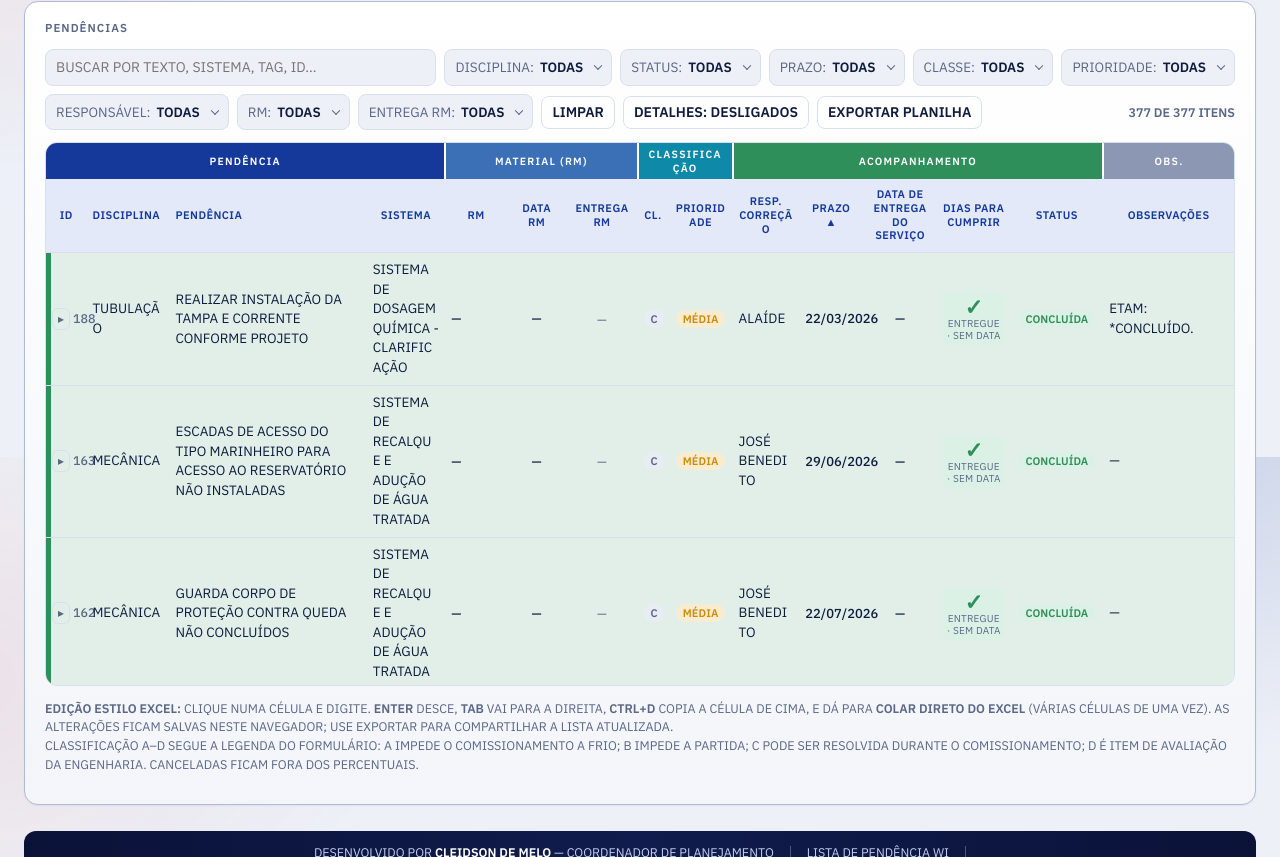
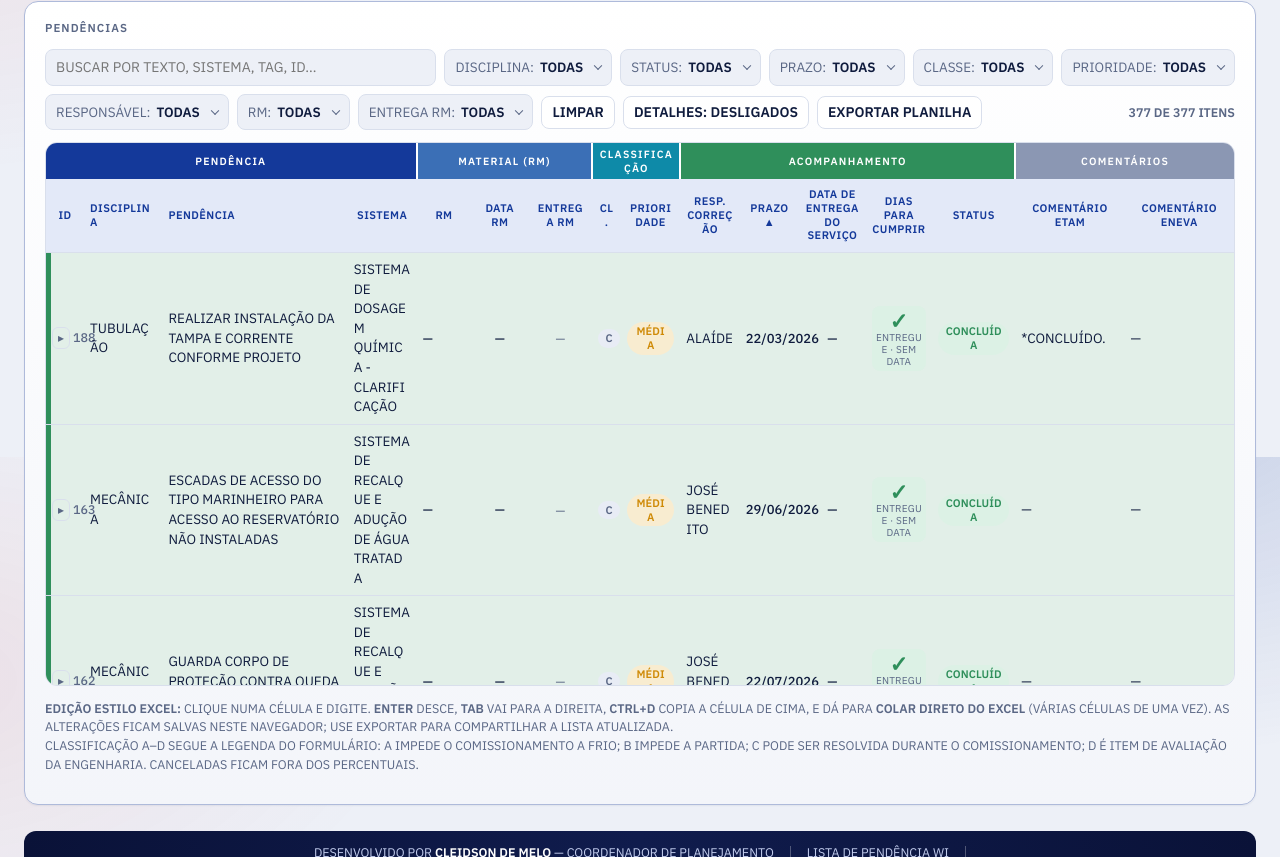
Before and after one commit to documentoacredcard-collab/lista-de-pendencias-eta-wi, a plain HTML site: page index.html in a window 1280 px wide. Shown: the part 1943-2800 px from the top of the page. Drawn offline with nearby package versions, Linux system fonts and the light colour scheme.

Commit message:
Troca coluna Observações por Comentário ETAM e Comentário ENEVA
Co-Authored-By: Claude Sonnet 5.5 <noreply@anthropic.com>

```diff
--- a/index.html
+++ b/index.html
@@ -708,7 +708,7 @@ function renderResp(){
   $('resp').querySelectorAll('.row').forEach(e=>e.onclick=()=>setF('re',e.dataset.r));
 }
 
-const COLS = [['id','ID'],['disc','Disciplina'],['pend','Pendência'],['sis','Sistema'],['rm','RM'],['rmdt','Data RM'],['rmen','Entrega RM'],['cls','Cl.'],['pri','Prioridade'],['rc','Resp. correção'],['prazo','Prazo'],['ent','Data de entrega do serviço'],['dias','Dias para cumprir'],['st','Status'],['obs','Observações']];
+const COLS = [['id','ID'],['disc','Disciplina'],['pend','Pendência'],['sis','Sistema'],['rm','RM'],['rmdt','Data RM'],['rmen','Entrega RM'],['cls','Cl.'],['pri','Prioridade'],['rc','Resp. correção'],['prazo','Prazo'],['ent','Data de entrega do serviço'],['dias','Dias para cumprir'],['st','Status'],['etam','Comentário ETAM'],['eneva','Comentário ENEVA']];
 $('thead').innerHTML = '<tr>'+COLS.map(c=>`<th data-k="${c[0]}">${c[1]}<span class="arr"></span></th>`).join('')+'</tr>';
 $('thead').querySelectorAll('th').forEach(th=>th.onclick=()=>{ const k=th.dataset.k; sortDir = sortKey===k? -sortDir : 1; sortKey=k; renderTable(); });
 
@@ -739,11 +739,6 @@ function nice(s){
 const LS_KEY='wi_edits_v2';
 let EDITS={pend:{},comp:{},addP:[],addC:[]}, EDIT=true, ALLDET=false;
 try{ const raw=localStorage.getItem(LS_KEY); if(raw) EDITS=Object.assign(EDITS,JSON.parse(raw)); }catch(e){}
-(function seedObs(){
-  /* Observações vindas da planilha: ETAM, ENEVA, Comentários Eneva, Comentário Engenharia Eneva */
-  DATA.forEach(r=>{ if(r.obs==null){ const t=[]; const a=(x,l)=>{ x=(x||'').trim(); if(x) t.push(l?l+': '+x:x); };
-    a(r.etam,'ETAM'); a(r.eneva,'ENEVA'); a(r.ce,'COMENTÁRIOS ENEVA'); a(r.cen,'COMENTÁRIO ENGENHARIA ENEVA'); r.obs=t.join('\n'); } });
-})();
 (function applyEdits(){
   DATA.forEach(r=>{ const o=EDITS.pend[r.id]; if(o) Object.assign(r,o); if(r.rm==null) r.rm=''; });
   COMPRAS.forEach(r=>{ const o=EDITS.comp[r.id]; if(o) Object.assign(r,o); });
@@ -815,15 +810,15 @@ function renderTable(){
     const idc=`<td class="id"><button class="mini" data-exp="${r.id}" aria-label="Detalhes" aria-expanded="${open}">${open?'▾':'▸'}</button> ${r.id}${isAdded('p',r)?` <button class="mini del" data-del="${r.id}" title="Excluir item novo">×</button>`:''}</td>`;
     let h;
     if(EDIT){
-      h=`<tr class="r edit ${rowCls('p',r)}" data-id="${r.id}">${idc}<td>${eTxt('p',r,'disc','dl-disc')}</td><td class="pend">${eArea('p',r,'pend')}</td><td>${eArea('p',r,'sis')}</td><td>${rmCell(r,true)}</td><td>${eDate('p',r,'rmdt')}</td><td class="rmen">${enEdit(r)}</td><td>${eSel('p',r,'cls',['A','B','C','D'])}</td><td>${eSel('p',r,'pri',['Alta','Média','Baixa'])}</td><td>${eArea('p',r,'rc')}</td><td>${eDate('p',r,'prazo')}</td><td>${eDate('p',r,'ent')}</td><td class="dias">${diasCell(r)}</td><td>${eSel('p',r,'st',ORDER)}</td><td class="obs">${eArea('p',r,'obs')}</td></tr>`;
+      h=`<tr class="r edit ${rowCls('p',r)}" data-id="${r.id}">${idc}<td>${eTxt('p',r,'disc','dl-disc')}</td><td class="pend">${eArea('p',r,'pend')}</td><td>${eArea('p',r,'sis')}</td><td>${rmCell(r,true)}</td><td>${eDate('p',r,'rmdt')}</td><td class="rmen">${enEdit(r)}</td><td>${eSel('p',r,'cls',['A','B','C','D'])}</td><td>${eSel('p',r,'pri',['Alta','Média','Baixa'])}</td><td>${eArea('p',r,'rc')}</td><td>${eDate('p',r,'prazo')}</td><td>${eDate('p',r,'ent')}</td><td class="dias">${diasCell(r)}</td><td>${eSel('p',r,'st',ORDER)}</td><td class="obs">${eArea('p',r,'etam')}</td><td class="obs">${eArea('p',r,'eneva')}</td></tr>`;
     } else {
       const cls=ST[r.st]?.[1]||'t-idle', pc={Alta:'t-bad',Média:'t-warn',Baixa:'t-idle'}[r.pri]||'t-idle', cc=(r.cls==='A'||r.cls==='B')?'t-bad':(r.cls==='D'?'t-warn':'t-idle');
-      h=`<tr class="r ${rowCls('p',r)}" data-id="${r.id}">${idc}<td>${esc(r.disc)}</td><td class="pend"><div class="clamp">${esc(nice(r.pend))}</div></td><td>${esc(nice(r.sis))||'—'}</td><td class="dt">${rmCell(r,false)}</td><td class="dt">${fmtD(r.rmdt)}</td><td class="rmen">${enCell(r)}</td><td><span class="tag ${cc}">${esc(r.cls)||'—'}</span></td><td><span class="tag ${pc}">${esc(r.pri)||'—'}</span></td><td>${esc(r.rc)||'—'}</td><td class="dt">${fmtD(r.prazo)}</td><td class="dt">${fmtD(r.ent)}</td><td class="dias">${diasCell(r)}</td><td><span class="tag ${cls}">${esc(r.st)||'—'}</span></td><td class="obs"><div class="clamp">${esc(r.obs)||'—'}</div></td></tr>`;
+      h=`<tr class="r ${rowCls('p',r)}" data-id="${r.id}">${idc}<td>${esc(r.disc)}</td><td class="pend"><div class="clamp">${esc(nice(r.pend))}</div></td><td>${esc(nice(r.sis))||'—'}</td><td class="dt">${rmCell(r,false)}</td><td class="dt">${fmtD(r.rmdt)}</td><td class="rmen">${enCell(r)}</td><td><span class="tag ${cc}">${esc(r.cls)||'—'}</span></td><td><span class="tag ${pc}">${esc(r.pri)||'—'}</span></td><td>${esc(r.rc)||'—'}</td><td class="dt">${fmtD(r.prazo)}</td><td class="dt">${fmtD(r.ent)}</td><td class="dias">${diasCell(r)}</td><td><span class="tag ${cls}">${esc(r.st)||'—'}</span></td><td class="obs"><div class="clamp">${esc(r.etam)||'—'}</div></td><td class="obs"><div class="clamp">${esc(r.eneva)||'—'}</div></td></tr>`;
     }
     if((open||ALLDET)&&EDIT){ h += `<tr class="det${ALLDET?' always':''}"><td colspan="${NC}">${detEdit(r)}</td></tr>`; }
     else if(ALLDET){
       h += `<tr class="det always"><td colspan="${NC}"><div class="dl dlc"><div><b>TAG / KKS</b>${esc(r.tag)||'—'}</div><div><b>Identificada por</b>${esc(r.ri)||'—'} em ${fmtD(r.di)}</div><div><b>Gera custo futuro?</b>${esc(r.custo)||'—'}</div><div><b>Status compra</b>${esc(r.compra)||'—'}</div>
-      ${r.etam?`<div class="full"><b>ETAM</b>${esc(r.etam)}</div>`:''}${r.eneva?`<div class="full"><b>ENEVA</b>${esc(r.eneva)}</div>`:''}
+
       ${r.ce?`<div class="full"><b>Comentários Eneva</b>${esc(r.ce)}</div>`:''}${r.cen?`<div class="full"><b>Comentário Engenharia Eneva</b>${esc(r.cen)}</div>`:''}</div></td></tr>`;
     }
     else if(open){
@@ -832,7 +827,7 @@ function renderTable(){
       <div><b>Identificada por</b>${esc(r.ri)||'—'} em ${fmtD(r.di)}</div><div><b>Responsável pela correção</b>${esc(r.rc)||'—'}</div>
       <div><b>Data de entrega</b>${fmtD(r.ent)}</div><div><b>Gera custo futuro?</b>${esc(r.custo)||'—'}</div>
       <div><b>Status compra</b>${esc(r.compra)||'—'}</div>
-      ${r.etam?`<div class="full"><b>ETAM</b>${esc(r.etam)}</div>`:''}${r.eneva?`<div class="full"><b>ENEVA</b>${esc(r.eneva)}</div>`:''}
+
       ${r.ce?`<div class="full"><b>Comentários Eneva</b>${esc(r.ce)}</div>`:''}${r.cen?`<div class="full"><b>Comentário Engenharia Eneva</b>${esc(r.cen)}</div>`:''}</div></td></tr>`;
     }
     return h; }).join('') : `<tr><td colspan="${NC}" class="empty">${emptyMsg()}</td></tr>`;
@@ -930,7 +925,7 @@ function enEdit(r){ const auto=enState(Object.assign({},r,{enOv:''})), cur=r.enO
   return `<select class="ed ${cls}" data-kind="p" data-id="${r.id}" data-k="enOv" aria-label="Entrega da RM"><option value=""${cur?'':' selected'}>Auto · ${auto}</option>${['Previsão vencida','Chega em 7 dias','No prazo','Sem previsão','Entregue','RM fora da lista de material','Sem RM'].map(x=>`<option${cur===x?' selected':''}>${x}</option>`).join('')}</select>${pv?`<div class="note" style="padding:0 6px 4px">${fmtD(pv)}</div>`:''}`; }
 function detEdit(r){
   const f=(l,h,full)=>`<div${full?' class="full"':''}><b>${l}</b>${h}</div>`;
-  return `<div class="dl">${f('TAG / KKS',eTxt('p',r,'tag'))}${f('Identificada por',eTxt('p',r,'ri'))}${f('Data de identificação',eDate('p',r,'di'))}${f('Data de entrega',eDate('p',r,'ent'))}${f('Gera custo futuro?',eSel('p',r,'custo',['Sim','Não']))}${f('Status compra',eTxt('p',r,'compra'))}${f('ETAM',eArea('p',r,'etam'),1)}${f('ENEVA',eArea('p',r,'eneva'),1)}${f('Comentários Eneva',eArea('p',r,'ce'),1)}${f('Comentário Engenharia Eneva',eArea('p',r,'cen'),1)}</div>`;
+  return `<div class="dl">${f('TAG / KKS',eTxt('p',r,'tag'))}${f('Identificada por',eTxt('p',r,'ri'))}${f('Data de identificação',eDate('p',r,'di'))}${f('Data de entrega',eDate('p',r,'ent'))}${f('Gera custo futuro?',eSel('p',r,'custo',['Sim','Não']))}${f('Status compra',eTxt('p',r,'compra'))}${f('Comentários Eneva',eArea('p',r,'ce'),1)}${f('Comentário Engenharia Eneva',eArea('p',r,'cen'),1)}</div>`;
 }function renderCTable(){
   const rows=cFilter();
   const val=r=>cSortKey==='al'?alerta(r):cSortKey==='dias'?diasPrazoC(r):r[cSortKey];
@@ -1103,8 +1098,8 @@ function buildData0(comp){
   if(F.pz)f.push('Prazo: '+({late:'vencidas','7':'vencem em 7 dias','30':'vencem em 30 dias',none:'sem prazo',rest:'demais em aberto',open:'todas em aberto'})[F.pz]); if(AB)f.push('Classe A/B abertas'); if(F.q)f.push('Busca: "'+F.q+'"');
   return { title:'LISTA DE PENDÊNCIAS', sheet:'Lista de Pendências', file:'Lista_de_Pendencias_WI', stamp, hero:heroInfo(false), filters:f.length?f.join('  ·  '):'Todos os itens', comp:false,
     kpis:[['Itens',n,'14399A'],['Concluídas',dn,'2F8F5B'],['Em aberto',ab,'9A6700'],['Vencidas',ve,'C21F26'],['Classe A/B abertas',cr,'C21F26']],
-    cols:[['id','#',6,8],['disc','Disciplina',16,19],['pend','Pendência',60,60],['sis','Sistema',22,19],['rm','RM',12,14],['rmdt','Data RM',12,16,'date'],['cls','Cl.',6,7],['pri','Prioridade',11,15],['rc','Resp. correção',18,21],['prazo','Prazo',12,17,'date'],['ent','Entrega do serviço',14,17,'date'],['dias','Dias p/ cumprir',12,13],['st','Status',14,19],['sit','Situação do prazo',18,21],['obs','Observações',34,0],['etam','Comentário ETAM',50,0]],
-    rows:rows.map(r=>[r.id,r.disc,r.pend,r.sis||'',r.rm||'',r.rmdt||null,r.cls,r.pri,r.rc||'',r.prazo||null,r.ent||null,diasExport(r),r.st,sitPrazo(r),r.obs||'',r.etam||'']) };
+    cols:[['id','#',6,8],['disc','Disciplina',16,19],['pend','Pendência',60,60],['sis','Sistema',22,19],['rm','RM',12,14],['rmdt','Data RM',12,16,'date'],['cls','Cl.',6,7],['pri','Prioridade',11,15],['rc','Resp. correção',18,21],['prazo','Prazo',12,17,'date'],['ent','Entrega do serviço',14,17,'date'],['dias','Dias p/ cumprir',12,13],['st','Status',14,19],['sit','Situação do prazo',18,21],['etam','Comentário ETAM',50,0],['eneva','Comentário ENEVA',50,0]],
+    rows:rows.map(r=>[r.id,r.disc,r.pend,r.sis||'',r.rm||'',r.rmdt||null,r.cls,r.pri,r.rc||'',r.prazo||null,r.ent||null,diasExport(r),r.st,sitPrazo(r),r.etam||'',r.eneva||'']) };
 }
 const serialToDate = s => new Date(Date.UTC(1899,11,30)+s*864e5);
 const nowStr = () => { const d=new Date(), p=x=>String(x).padStart(2,'0'); return `${p(d.getDate())}/${p(d.getMonth()+1)}/${d.getFullYear()} ${p(d.getHours())}:${p(d.getMinutes())}`; };
@@ -1532,12 +1527,12 @@ function renderDonut(){
 /* ---------- grupos de colunas ---------- */
 (function(){
   const mk=(id,groups)=>{ const th=$(id); if(!th||th.previousElementSibling&&th.previousElementSibling.classList.contains('grp')) return; th.insertAdjacentHTML('beforebegin','<thead class="grp"><tr>'+groups.map(g=>`<th colspan="${g[1]}" class="${g[2]}">${g[0]}</th>`).join('')+'</tr></thead>'); };
-  mk('thead',[['Pendência',4,'g1'],['Material (RM)',3,'g2'],['Classificação',2,'g3'],['Acompanhamento',5,'g4'],['Obs.',1,'g5']]);
+  mk('thead',[['Pendência',4,'g1'],['Material (RM)',3,'g2'],['Classificação',2,'g3'],['Acompanhamento',5,'g4'],['Comentários',2,'g5']]);
   mk('cthead',[['Material',3,'g1'],['Solicitação (RM)',2,'g2'],['Compra',7,'g3'],['Obs.',1,'g5']]);
 })();
 (function(){
   const cg=(tbl,ws)=>{ if(!tbl||tbl.querySelector('colgroup')) return; tbl.insertAdjacentHTML('afterbegin','<colgroup>'+ws.map(x=>`<col style="width:${x}%">`).join('')+'</colgroup>'); };
-  cg($('thead').closest('table'),[3.4,7,16.6,6.6,5.2,5,6,2.6,5.4,5.6,5.4,6.2,6.2,7.8,11]);
+  cg($('thead').closest('table'),[3.2,6.6,15.6,5.8,4.6,4.8,5.4,2.4,5,5,5,5.6,5.6,7,9.2,9.2]);
   cg($('cthead').closest('table'),[3.4,6.4,17,6.8,6.2,6.2,7.2,7.2,7.6,7.4,8.2,8.2,8.6]);
 })();
 /* ---------- prazo: dias para cumprir e fases ---------- */
@@ -1608,7 +1603,7 @@ function diasExportC(r){ if(r.chegou||r.st==='Entregue na obra'){ if(r.chegou&&r
 /* ---------- atualização automática ---------- */
 /* tira o ?v=... (usado só para furar o cache) do endereço, para o link ficar limpo */
 try{ if(/[?&]v=\d+/.test(location.search)) history.replaceState(null,'',location.pathname+location.hash); }catch(e){}
-const BUILD_ID='20261116085437';
+const BUILD_ID='20261116085652';
 (function(){
   if(!/^https?:$/.test(location.protocol)) return;
   let shown=false;
@@ -1707,7 +1702,7 @@ const BUILD_ID='20261116085437';
 <script>
 /* ---------- acesso: visitante só visualiza; login libera a edição; master gerencia acessos ---------- */
 (function(){
-  var AUTH=[{"id":"575e6f7f50c7ccba4c1a90a7a0e83e1d6980275fa24088802b1c1ade56148055","salt":"XPRFiP2NBoksYspm0bNxHw==","hash":"c4b4eed54726f77b713843866dd44e35ae368c487383a950ca9287b131030632","role":"master","nome":"Cleidson de Melo (Master)"},{"id":"1a11fda13d61709fac90124d11eafb12a9caaaef3697bc0b39e71f85c13e0860","salt":"ZUmcnBn89O5KKUbv+yt2Aw==","hash":"04a8e1030d31a842bd34eaad2c224237422ec548795adefd33d651b86107cfb0","role":"viewer","nome":"Usuario Teste"},{"id":"2c5da9e7622d9a6129c71932bab7eb0e5332e16d0d26c69335ff6c4262515666","salt":"kbH7LZMTR5AM9xH+PrueOw==","hash":"c7161b08940c3de65903d44746ec3d93028002e4a28783620738c7ef526217d8","role":"admin","nome":"SIDNEY ARANTES"},{"id":"dfa6ef1f3658e948ac76484ab0bcffabaf35246e5fe527c83918a3c02b2a6cce","salt":"S9D+OzMJqPuTv8hAElBtgA==","hash":"51176dc13c03e6d39674dc1cd1d950abf419f07d273cd9431891f76ef0995df4","role":"admin","nome":"FÁBIO COIMBRA"}];
+  var AUTH=[{"id":"575e6f7f50c7ccba4c1a90a7a0e83e1d6980275fa24088802b1c1ade56148055","salt":"8BFemvxg0dmvzGcFiz329A==","hash":"a1c508b6cc33c9bcc8378f78af84d479dec2fb7e4fdc8c695a2851aec019b192","role":"master","nome":"Cleidson de Melo (Master)"},{"id":"1a11fda13d61709fac90124d11eafb12a9caaaef3697bc0b39e71f85c13e0860","salt":"mritSKc8TM5OAZuFfSchVQ==","hash":"b82d298094a408006a72af8157357e0ba428b770dde1ea14f5d203b4c07b9b23","role":"viewer","nome":"Usuario Teste"},{"id":"2c5da9e7622d9a6129c71932bab7eb0e5332e16d0d26c69335ff6c4262515666","salt":"KYG6HgM8Se1djIEjLK52jA==","hash":"3c6896ace9298b2fee9aebb97f00481954c44fd789dda71d37a27d32a640a10e","role":"admin","nome":"SIDNEY ARANTES"},{"id":"dfa6ef1f3658e948ac76484ab0bcffabaf35246e5fe527c83918a3c02b2a6cce","salt":"3ucqJ+B6JjWhKkMhl2xueQ==","hash":"db7cd810528453f891f9ec6f7f1f684d3b36e2aa6eb272a2f07e4cb78f6387f2","role":"admin","nome":"FÁBIO COIMBRA"}];
   if(!AUTH) return;                                   // sem usuários configurados: tudo liberado
   var REPO='documentoacredcard-collab/lista-de-pendencias-eta-wi', FILE='acessos.json', ITER=300000;
   var S=null; try{ S=JSON.parse(sessionStorage.getItem('wi_sess')||'null'); }catch(e){}
@@ -1720,7 +1715,7 @@ const BUILD_ID='20261116085437';
   var idOf=async function(login){ return hex(await sub.digest('SHA-256',enc.encode('wi|'+login.trim().toLowerCase()))); };
   var hashOf=async function(pw,salt){ var km=await sub.importKey('raw',enc.encode(pw),'PBKDF2',false,['deriveBits']); return hex(await sub.deriveBits({name:'PBKDF2',hash:'SHA-256',salt:salt,iterations:ITER},km,256)); };
   var esc=function(s){ return String(s).replace(/[&<>"]/g,function(c){return {'&':'&amp;','<':'&lt;','>':'&gt;','"':'&quot;'}[c];}); };
-  var lastAcc=null, TOKBOX={"575e6f7f50c7ccba4c1a90a7a0e83e1d6980275fa24088802b1c1ade56148055":{"salt":"aDMlinoSgq+qaGV/B57f1g==","iv":"xCYTPxNFUsqQZEUN","ct":"7ARiQGz3zBE81M0bd/wftUOw4mta7KEBTAtJQRw2pAbGWkBb8Li3scHxQhAaEUKc4eCEMroE83VwExbVZn74KEfrnZE7QSxla2hupOZ4zqQ10CC0K8k86A5QSHEFgs1N/UoTAXb4p3HpULSrUQ=="}};
+  var lastAcc=null, TOKBOX={"575e6f7f50c7ccba4c1a90a7a0e83e1d6980275fa24088802b1c1ade56148055":{"salt":"6fkmqBavbyYZvr85mloxSg==","iv":"f+d7uNhCSuHGDZK+","ct":"UJPB9uJWFPg0b6H2ghifq8lQeWq2h0B/c+eI1xzGUo0vhTzl8ClY/lEE/rlY0TRJXELoTEjMao53XPZxAzFh6nvyqT1UwwO0dqKpQjR41sxWQX6pliJbASCqB3u+x88jYWtBdV3fUzYvl0e8FQ=="}};
   /* token do GitHub guardado CIFRADO com a senha de login de cleidson/jessica (AES-GCM, chave PBKDF2): ao entrar, o token é liberado sozinho */
   var tokKey=async function(pw,salt){ var km=await sub.importKey('raw',enc.encode(pw),'PBKDF2',false,['deriveKey']); return sub.deriveKey({name:'PBKDF2',hash:'SHA-256',salt:salt,iterations:ITER},km,{name:'AES-GCM',length:256},false,['encrypt','decrypt']); };
   var sealTok=async function(pw,tok){ var salt=crypto.getRandomValues(new Uint8Array(16)), iv=crypto.getRandomValues(new Uint8Array(12)), k=await tokKey(pw,salt); return {salt:tob64(salt),iv:tob64(iv),ct:tob64(new Uint8Array(await sub.encrypt({name:'AES-GCM',iv:iv},k,enc.encode(tok))))}; };
```
